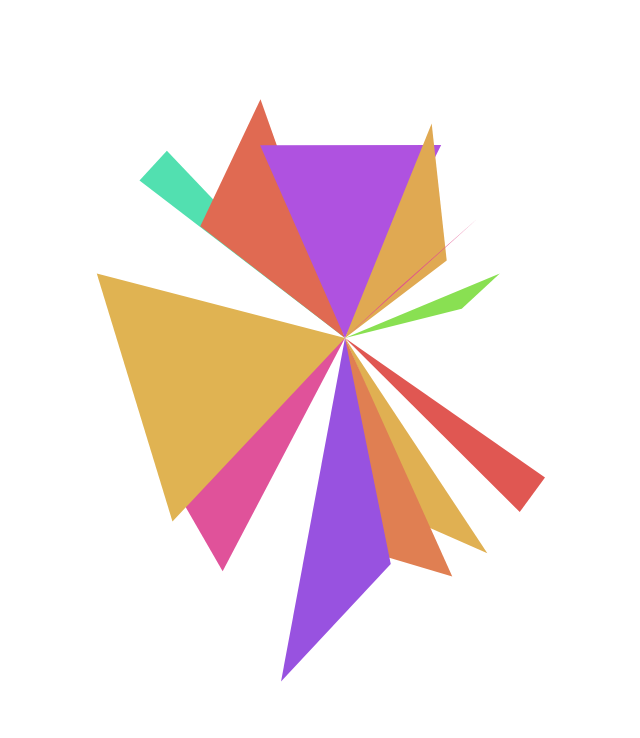
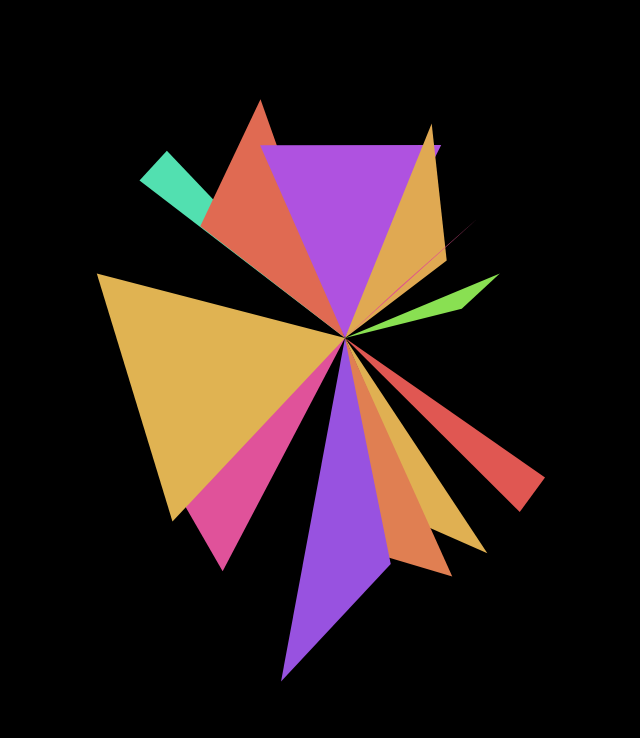
Before and after one commit to teamninjamedia/js-react-ninja, a plain HTML site: page index.html in a window 1280 px wide. Shown: the part 62-800 px from the top of the page, without its empty margins (295-935 px from the left). Drawn offline with nearby package versions, Linux system fonts and the light colour scheme.

Commit message:
Update index.html

```diff
--- a/index.html
+++ b/index.html
@@ -2,7 +2,7 @@
 <html lang="es">
 <head>
   <meta charset="UTF-8">
-  <meta name="viewport" content="width=device-width, initial-scale=1.0">
+  <meta name="viewport" content="width=device-width, initial-scale=1.0, maximum-scale=1.0, user-scalable=no">
   <title>Kaleidoscopio React</title>
   <!-- React & ReactDOM UMD -->
   <script crossorigin src="https://unpkg.com/react@18/umd/react.development.js"></script>
@@ -10,8 +10,23 @@
   <!-- Babel para JSX en el navegador -->
   <script src="https://unpkg.com/@babel/standalone/babel.min.js"></script>
   <style>
-    body, html { margin: 0; padding: 0; overflow: hidden; }
-    canvas { display: block; cursor: pointer; }
+    html, body {
+      margin: 0;
+      padding: 0;
+      overflow: hidden;
+      background: black;
+      touch-action: none;
+      -webkit-user-select: none;
+      user-select: none;
+    }
+    canvas {
+      display: block;
+      cursor: pointer;
+      touch-action: none;
+      -webkit-tap-highlight-color: transparent;
+      -webkit-user-select: none;
+      user-select: none;
+    }
     .overlay {
       position: absolute;
       top: 20px;
@@ -87,7 +102,16 @@
         return () => window.removeEventListener('resize', draw);
       }, [draw]);
 
-      return <canvas ref={canvasRef} onClick={draw} title="Haz clic para regenerar" />;
+      return (
+        <canvas
+          ref={canvasRef}
+          onClick={(e) => {
+            e.preventDefault(); // evita comportamiento móvil inesperado
+            draw();
+          }}
+          title="Haz clic para regenerar"
+        />
+      );
     }
 
     const root = ReactDOM.createRoot(document.getElementById('root'));
```
